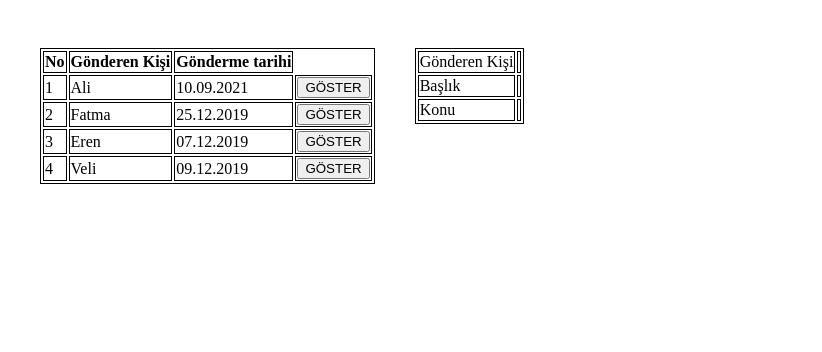
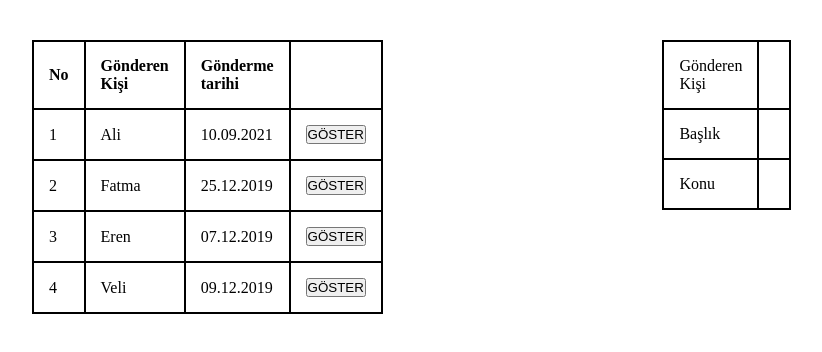
Before and after one commit to Yunusdevo/MailGosterme, a plain HTML site: page index.html in a window 1280 px wide. Shown: the whole page, without its empty margins (8-830 px from the left). Drawn offline with Linux system fonts and the light colour scheme.

Commit message:
css düzenlemesi yapıldı.

```diff
--- a/main.css
+++ b/main.css
@@ -1,7 +1,18 @@
+*{
+    margin: 0;
+    padding: 0;
+    text-align: left;
+
+
+}
 table,tr,td,th{
-    border: 1px solid black;
+    border: 2px solid black;
+    border-collapse: collapse;
+    padding: 15px;
+    width: 25%;
+
 }
 div{
     float: left;
-    margin: 20px;
+    margin: 20px;;
 }
```
